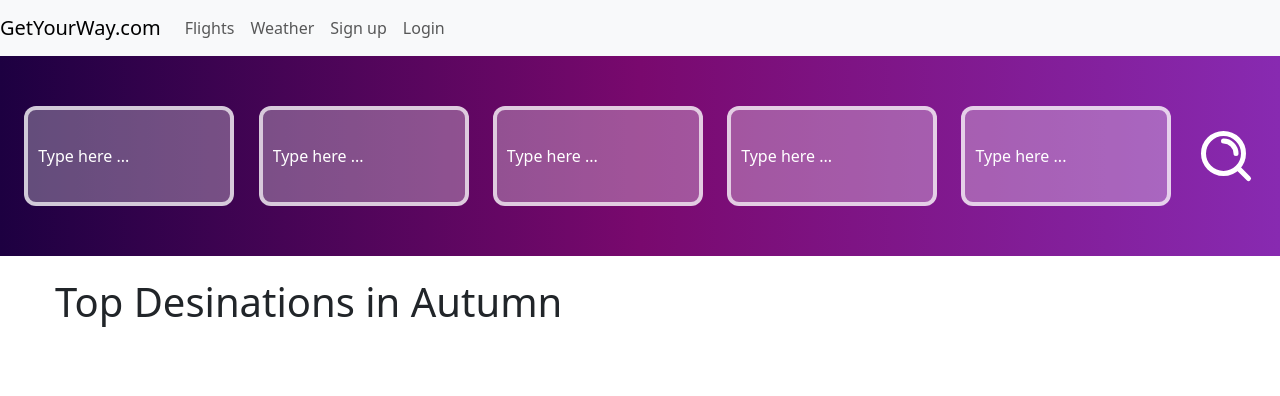
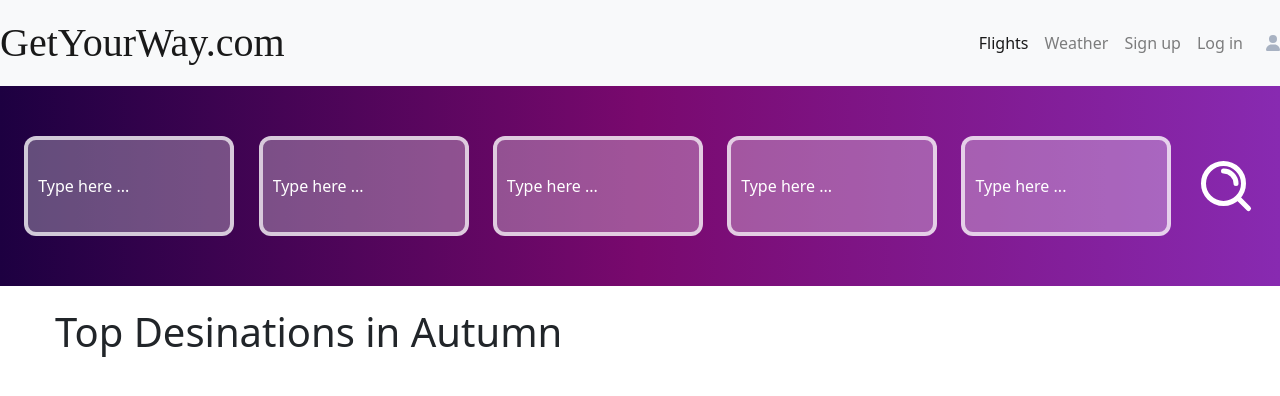
Before and after one commit to eclonghurst/SkyTwoFlyFront, a React (Create React App) app: page / in a window 1280 px wide. Shown: the top 396 px of the page. Built offline with nearby package versions, Linux system fonts and the light colour scheme.

Commit message:
changes to nav and font of brand

```diff
--- a/package.json
+++ b/package.json
@@ -3,6 +3,8 @@
   "version": "0.1.0",
   "private": true,
   "dependencies": {
+    "@fortawesome/free-solid-svg-icons": "^6.4.2",
+    "@fortawesome/react-fontawesome": "^0.2.0",
     "@testing-library/jest-dom": "^5.17.0",
     "@testing-library/react": "^13.4.0",
     "@testing-library/user-event": "^13.5.0",
--- a/public/index.html
+++ b/public/index.html
@@ -10,6 +10,7 @@
       content="Web site created using create-react-app"
     />
     <link rel="apple-touch-icon" href="%PUBLIC_URL%/logo192.png" />
+    <link href="https://stackpath.bootstrapcdn.com/bootstrap/4.3.1/css/bootstrap.min.css" rel="stylesheet">
     <!--
       manifest.json provides metadata used when your web app is installed on a
       user's mobile device or desktop. See https://developers.google.com/web/fundamentals/web-app-manifest/
--- a/src/Components/NavBar.jsx
+++ b/src/Components/NavBar.jsx
@@ -1,4 +1,7 @@
 import React from "react";
+import './NavBarCSS.css';
+import { FontAwesomeIcon } from '@fortawesome/react-fontawesome';
+import { faUser } from '@fortawesome/free-solid-svg-icons';
 
 const NavBar = () => {
     return (
@@ -22,10 +25,13 @@ const NavBar = () => {
                         <a className="nav-link" href="#">Sign up</a>
                     </li>
                     <li className="nav-item">
-                        <a className="nav-link" href="#">Login</a>
+                        <a className="nav-link" href="#">Log in</a>
+
                     </li>
                 </ul>
+                <FontAwesomeIcon icon={faUser} style={{color: "#a8b2c2"}} /> {}
             </div>
+
         </nav>
     );
 }
--- a/src/Components/NavBarCSS.css
+++ b/src/Components/NavBarCSS.css
@@ -1,4 +1,19 @@
 .navbar-brand{
-    font-family: TiemposHeadline, georgia, serif;
-    color: aquamarine;
+    font-family: 'Playfair Display', serif;
+    color: black;
+    font-size: 40px !important;
+
 }
+
+.brand-logo {
+    height: 30px;
+    width: auto;
+    margin-right: 10px;
+}
+
+
+.navbar-nav{
+    padding-right: 15px;
+    padding-left: 15px;
+
+}
```
Also changed, not shown: 1 other file (tests, documents, lock files or other folders).
